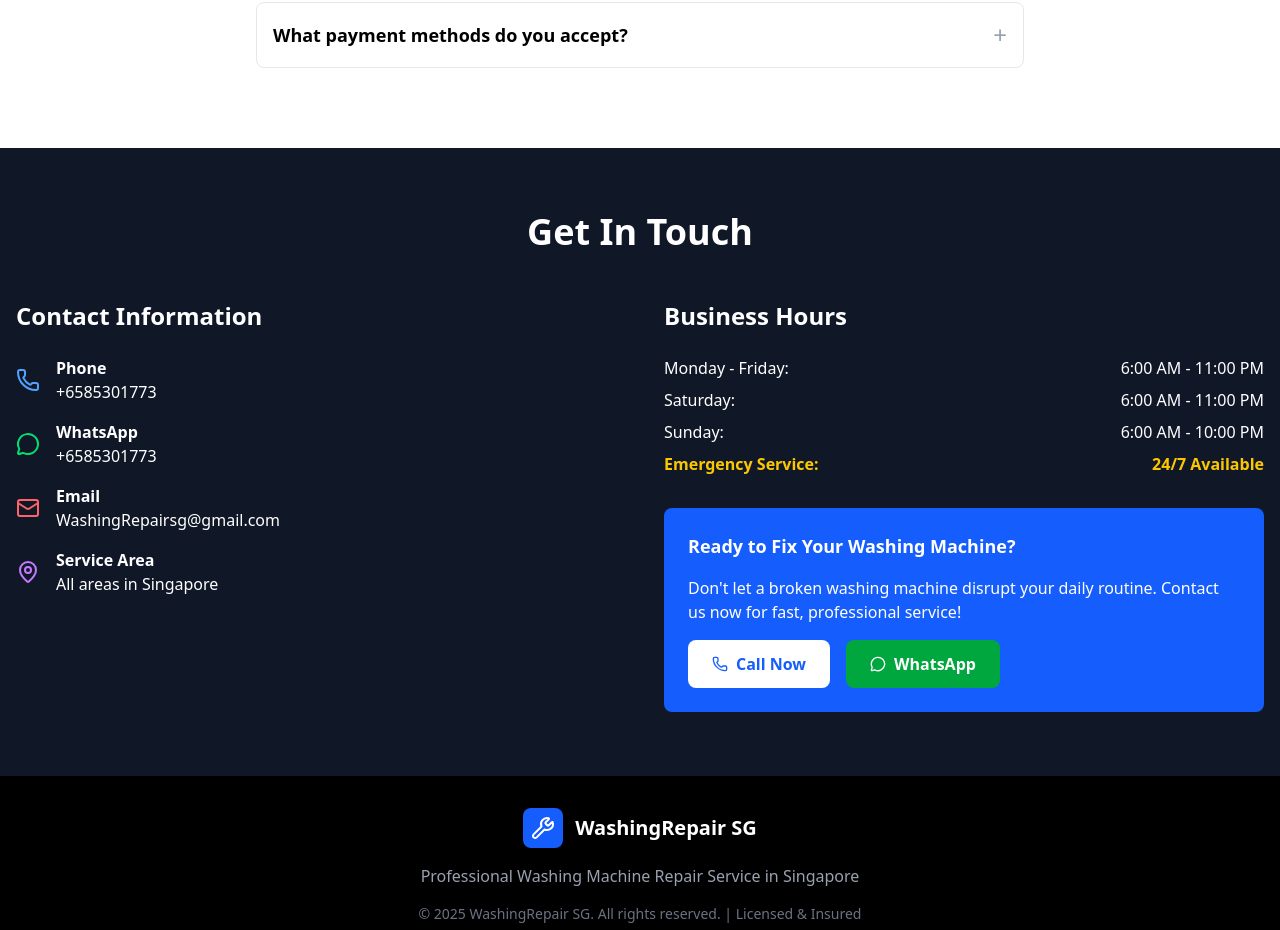
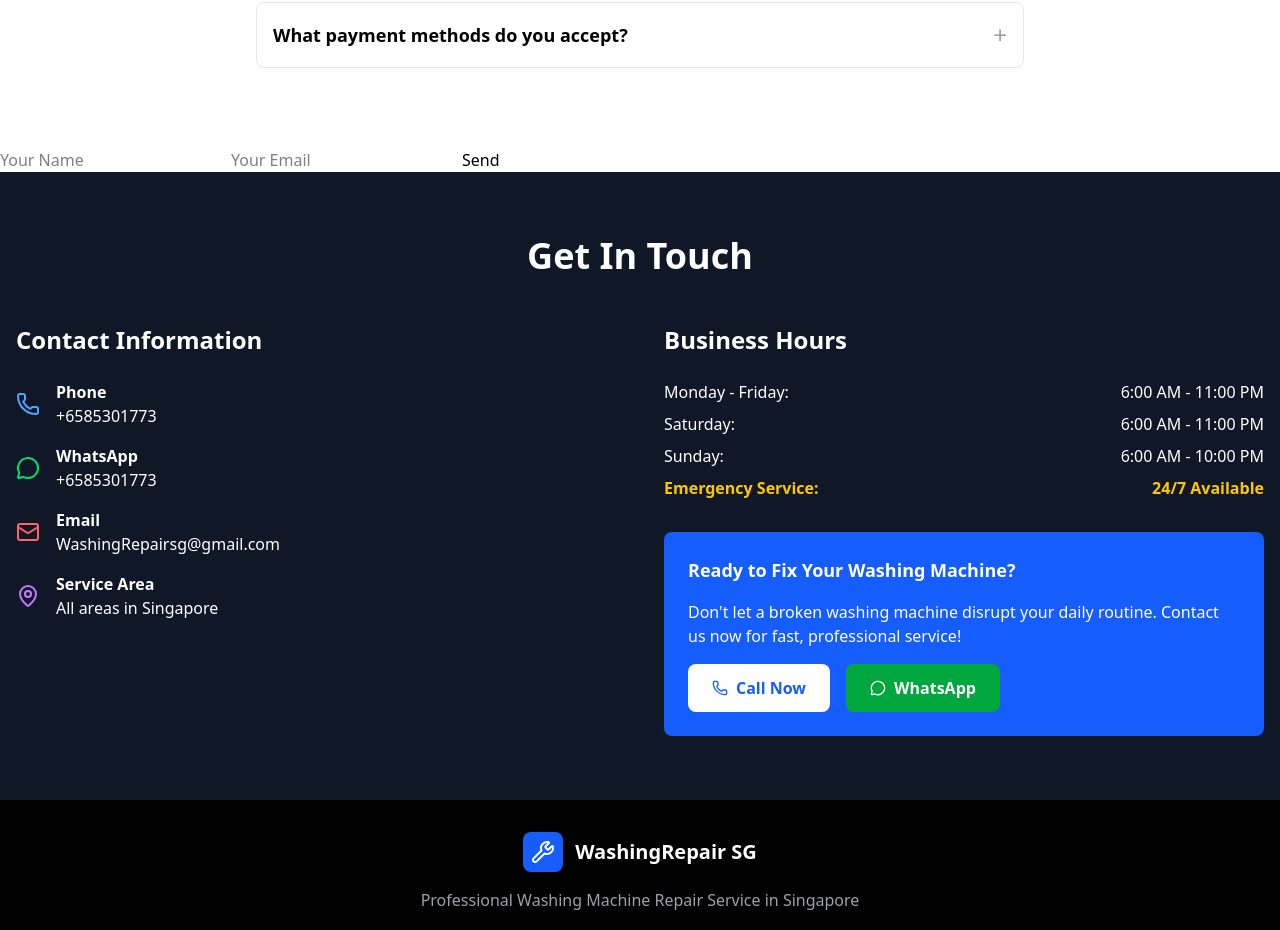
Before and after one commit to Jonymoin/washingsolutionsg, a React (Vite) app: page / in a window 1280 px wide. Shown: the part 5242-6172 px from the top of the page. Built offline with nearby package versions, Linux system fonts and the light colour scheme.

Commit message:
first commit7

```diff
--- /dev/null
+++ b/src/ContactForm.jsx
@@ -0,0 +1,33 @@
+import React, { useState } from "react";
+
+const ContactForm = () => {
+  const [submitted, setSubmitted] = useState(false);
+
+  const handleSubmit = (e) => {
+    e.preventDefault();
+    // ekhane form data send korba (API ba EmailJS diye)
+
+    setSubmitted(true);
+
+    // conversion fire
+    window.gtag("event", "conversion", {
+      send_to: "AW-17526097727/ihbuCP3yuJMbEL-OjKVB",
+    });
+  };
+
+  return (
+    <div>
+      {!submitted ? (
+        <form onSubmit={handleSubmit}>
+          <input type="text" placeholder="Your Name" required />
+          <input type="email" placeholder="Your Email" required />
+          <button type="submit">Send</button>
+        </form>
+      ) : (
+        <h2>Thank you! We will contact you soon.</h2>
+      )}
+    </div>
+  );
+};
+
+export default ContactForm;
--- a/src/Washing.jsx
+++ b/src/Washing.jsx
@@ -1,6 +1,7 @@
 import React, { useState, useEffect } from 'react';
 import { Phone, MessageCircle, Wrench, Clock, Shield, Star, CheckCircle, Menu, X, MapPin, Mail } from 'lucide-react';
 import WashingMachineService from './WashingMachineService';
+import ContactForm from './ContactForm';
 
 const WashingRepairSG = () => {
   const [isMenuOpen, setIsMenuOpen] = useState(false);
@@ -381,6 +382,9 @@ const WashingRepairSG = () => {
           </div>
         </div>
       </section>
+      <section>
+        <ContactForm />
+      </section>
 
       {/* Contact Section */}
       <section id="contact" className="py-16 bg-gray-900 text-white">
```
Also changed, not shown: index.html (+12 -1 lines).
